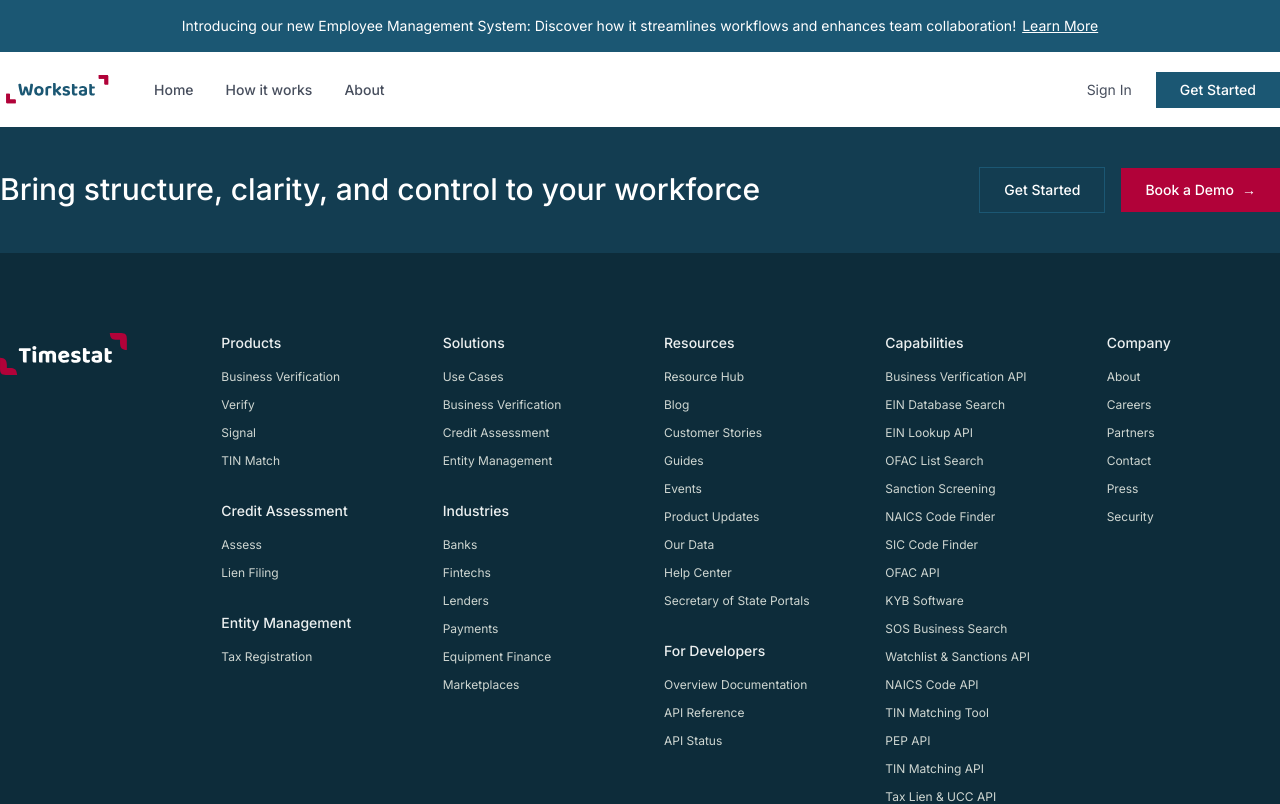
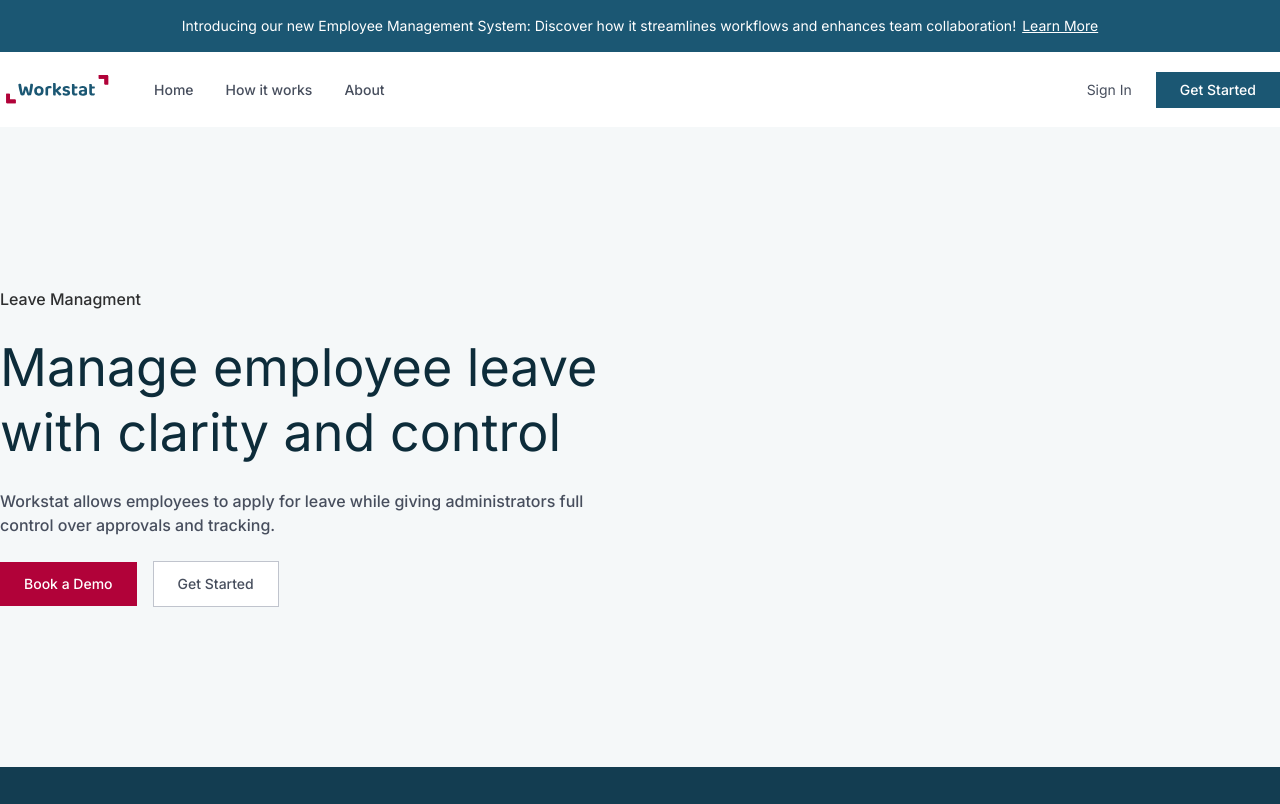
Before and after one commit to CoderBlack25/workstat-landing-page, a Next.js app: page /holiday-management in a window 1280 px wide. Shown: the top 804 px of the page. Built offline with nearby package versions, Linux system fonts and the light colour scheme.

Commit message:
Removed overflow hidden from the pages

```diff
--- a/app/employee-self-service/page.tsx
+++ b/app/employee-self-service/page.tsx
@@ -7,7 +7,7 @@
 
 const page = () => {
   return (
-    <div className="overflow-hidden">
+    <div className="">
       <Navbar />
       <Hero />
       <EmployeeNeed />
--- a/app/holiday-management/page.tsx
+++ b/app/holiday-management/page.tsx
@@ -1,9 +1,11 @@
 import Navbar from "@/components/sections/navbars/navbar";
+import Hero from "@/components/sections/holiday-management/hero";
 
 const page = () => {
   return (
-    <div className="overflow-hidden">
+    <div className="">
       <Navbar />
+      <Hero />
     </div>
   );
 };
--- a/app/human-resource-management/page.tsx
+++ b/app/human-resource-management/page.tsx
@@ -8,7 +8,7 @@
 
 const page = () => {
   return (
-    <div className="overflow-hidden">
+    <div className="">
       <Navbar />
       <Hero />
       <Centralize />
--- a/app/learning/page.tsx
+++ b/app/learning/page.tsx
@@ -5,7 +5,7 @@
 
 const page = () => {
   return (
-    <div className="overflow-hidden">
+    <div className="">
       <Navbar />
       <Hero />
       <Improvement />
--- a/app/page.tsx
+++ b/app/page.tsx
@@ -12,7 +12,7 @@
 
 const page = () => {
   return (
-    <div className="overflow-hidden">
+    <div className="">
       <WorkstatNavbar />
       <Hero />
       <SolutionSection />
--- a/app/payroll-processing/page.tsx
+++ b/app/payroll-processing/page.tsx
@@ -2,7 +2,7 @@
 
 const page = () => {
   return (
-    <div className="overflow-hidden">
+    <div className="">
       <Navbar />
     </div>
   );
--- a/app/paystat/page.tsx
+++ b/app/paystat/page.tsx
@@ -8,7 +8,7 @@
 
 const page = () => {
   return (
-    <div className="overflow-hidden">
+    <div className="">
       <PaystatNavbar />
       <Hero />
       <Payroll />
--- a/app/timestat/page.tsx
+++ b/app/timestat/page.tsx
@@ -10,7 +10,7 @@
 
 const page = () => {
   return (
-    <div className="overflow-hidden">
+    <div className="">
       <TimestatNavbar />
       <Hero />
       <TryTimestat />
--- /dev/null
+++ b/components/sections/holiday-management/hero.tsx
@@ -0,0 +1,40 @@
+import Link from "next/link";
+
+// import { ArrowRight } from "lucide-react";
+
+const hero = () => {
+  return (
+    <section className="bg-(--soft-cloud) py-40">
+      <div className="max-w-7xl mx-auto grid grid-cols-2">
+        <div className="flex flex-col gap-6">
+          <h2 className="font-medium text-(--charcoal)">Leave Managment</h2>
+          <h1 className="text-[52px] leading-tight text-(--midnight)">
+            Manage employee leave with clarity and control
+          </h1>
+          <p className="font-medium text-(--slate-gray)">
+            Workstat allows employees to apply for leave while giving
+            administrators full control over approvals and tracking.
+          </p>
+          <div className="flex flex-row items-center gap-4">
+            <Link
+              href="#"
+              className="flex items-center gap-2 bg-(--brand-red) px-6 py-3 text-sm font-medium text-white transition-colors hover:bg-pink-700"
+            >
+              Book a Demo
+            </Link>
+
+            <Link
+              href="#"
+              className="border border-(--light-gray) bg-white px-6 py-3 text-sm font-medium text-(--slate-gray) transition-colors hover:bg-white/10"
+            >
+              Get Started
+            </Link>
+          </div>
+        </div>
+        <div></div>
+      </div>
+    </section>
+  );
+};
+
+export default hero;
```
